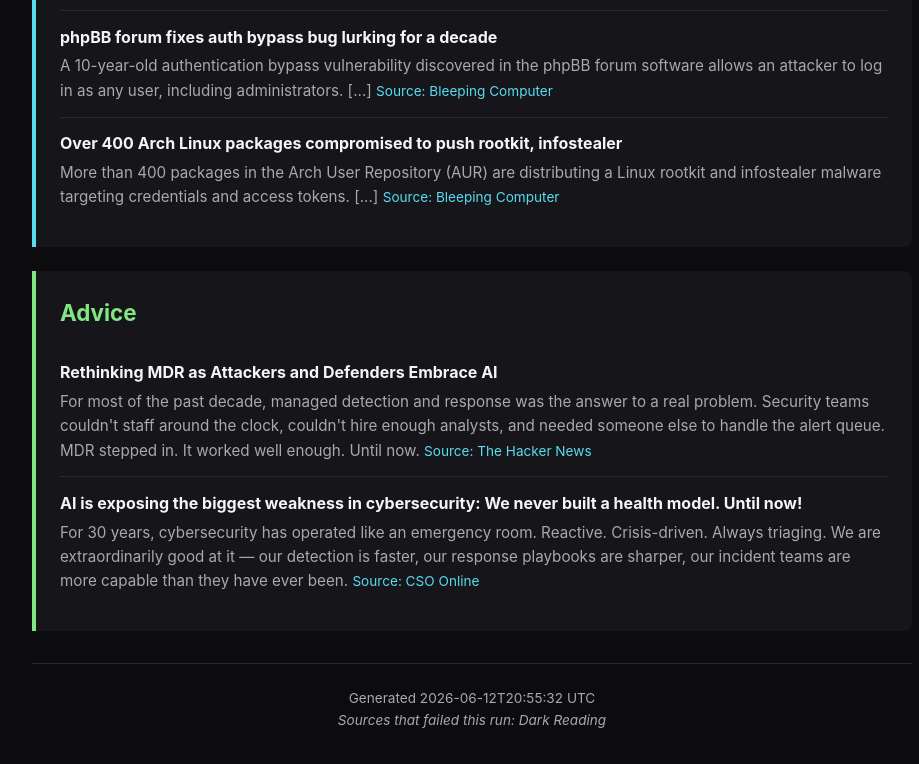
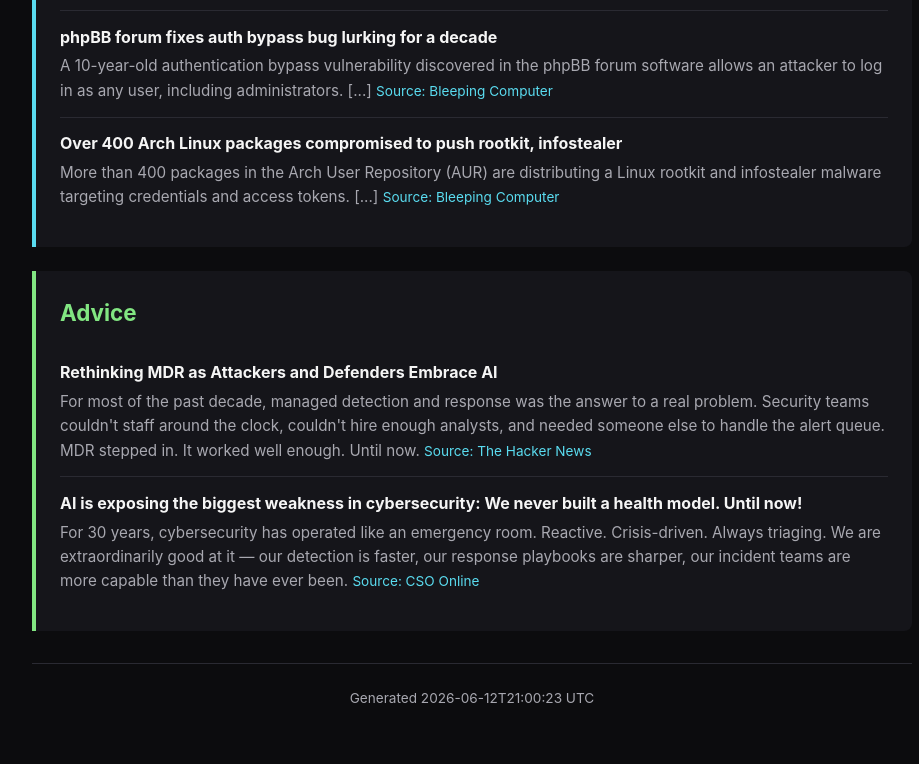
Before and after one commit to davjos99/cybersec-news, a plain HTML site: page briefings/2026-06-12.html in a window 1280 px wide. Shown: the part 1284-2048 px from the top of the page, without its empty margins (168-1087 px from the left). After the commit the page ends 2026 px from the top, so only its background shows below. Drawn offline with Linux system fonts and the light colour scheme.

Commit message:
Cybersec briefing for 2026-06-12

```diff
--- a/briefings/2026-06-12.html
+++ b/briefings/2026-06-12.html
@@ -152,8 +152,8 @@
     </section>
 
     <footer>
-      Generated 2026-06-12T20:55:32 UTC
-      <br><em>Sources that failed this run: Dark Reading</em>
+      Generated 2026-06-12T21:00:23 UTC
+
     </footer>
   </div>
 
```
Also changed, not shown: index.html (+2 -2 lines), 1 other file.
